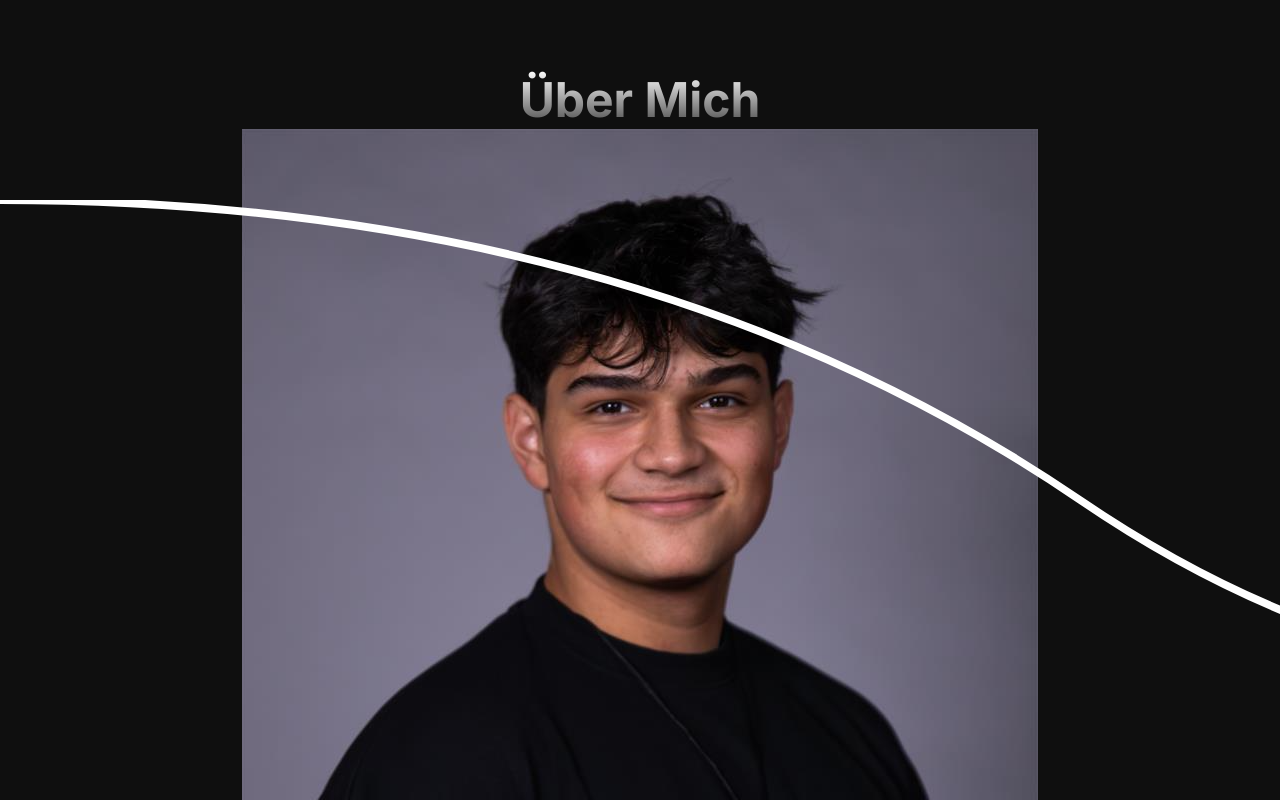
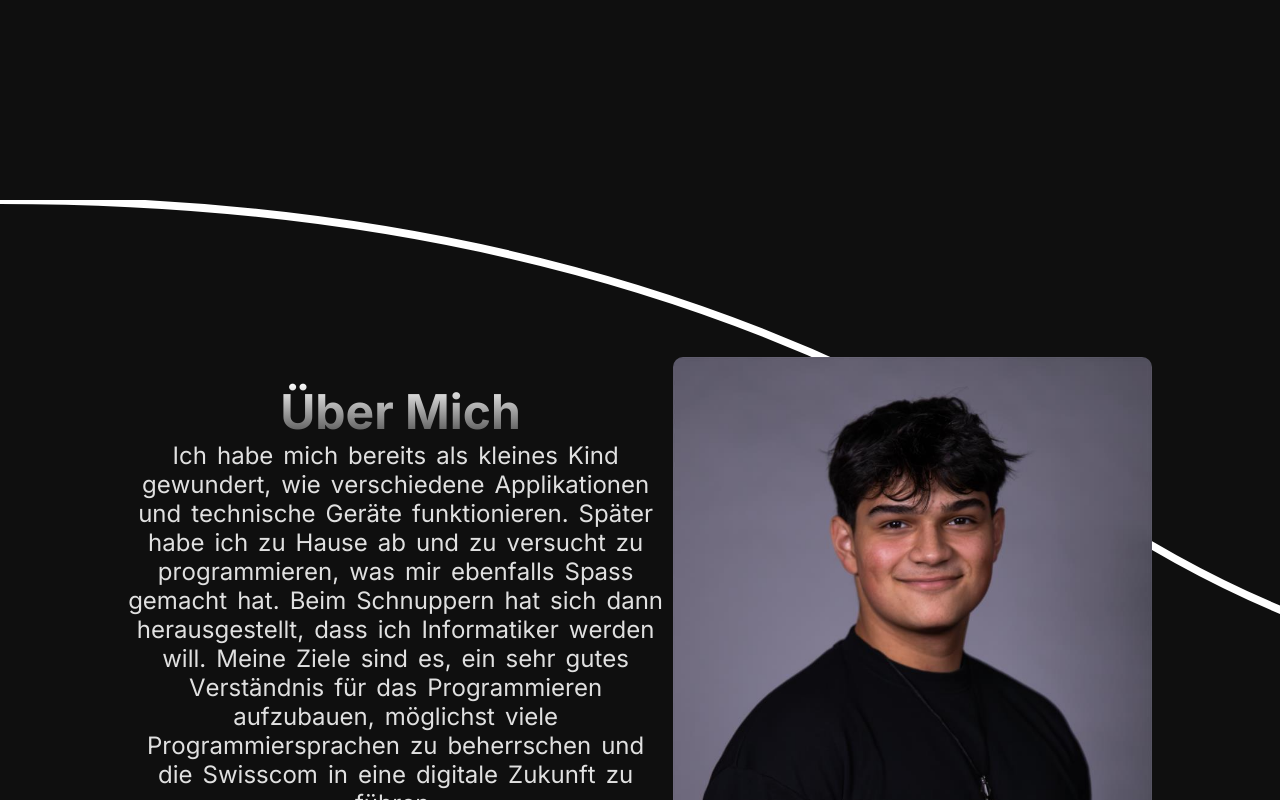
Before and after one commit to Paul-lift/PaulsWebsite, a React (Vite) app: page / in a window 1280 px wide. Shown: the part 600-1400 px from the top of the page. Built offline with nearby package versions, Linux system fonts and the light colour scheme.

Commit message:
image, svg idnex

```diff
--- a/src/components/AboutMe/AboutMe.module.css
+++ b/src/components/AboutMe/AboutMe.module.css
@@ -25,3 +25,18 @@
     background-clip: text;
     -webkit-text-fill-color: transparent;
 }
+
+.aboutMeInfoContainer{
+    display: flex;
+    flex-direction: row;
+    justify-content: center;
+    align-items: center;
+}
+
+
+.aboutMeInfoContainer img{
+    width: auto;
+    height: 60vh;
+    z-index: 2;
+    border-radius: 10px;
+}
--- a/src/components/AboutMe/AboutMe.tsx
+++ b/src/components/AboutMe/AboutMe.tsx
@@ -3,7 +3,6 @@ import { useEffect, useRef } from "react";
 import gsap from "gsap";
 import { ScrollTrigger } from "gsap/ScrollTrigger";
 import portraitImage from "../../assets/Portrait_Paul_Bot.png";
-
 
 gsap.registerPlugin(ScrollTrigger);
 
@@ -34,12 +33,13 @@ function AboutMe() {
     const words = textRef.current!.querySelectorAll(".word");
     const letters = textRef.current!.querySelectorAll(".letter");
 
-    letters.forEach((letter: any) => {
+    words.forEach((letter: any) => {
       gsap.set(letter, { display: "inline-block" });
 
       letter.addEventListener("mouseenter", () => {
         gsap.to(letter, {
-          y: -7,
+          y: -2,
+          x: 0,
           color: "#a05cc7",
           textShadow: "0px 0px 10px #a05cc7",
           duration: 0.3,
@@ -49,6 +49,7 @@ function AboutMe() {
         letter.addEventListener("mouseleave", () => {
           gsap.to(letter, {
             y: 0,
+            x: 0,
             color: "#f8f8ff",
             textShadow: "none",
             duration: 0.3,
@@ -69,8 +70,10 @@ function AboutMe() {
   return (
     <>
       <div className={styles.aboutMe} ref={aboutMeRef}>
+        <div className={styles.aboutMeInfoContainer}>
+          <div>
             <h1 className={styles.gradientText}>Über Mich</h1>
-        <img src={portraitImage}  alt="" />
+
             <p className={styles.secondaryText} ref={textRef}>
               {"Ich habe mich bereits als kleines Kind gewundert, wie verschiedene Applikationen und technische Geräte funktionieren. Später habe ich zu Hause ab und zu versucht zu programmieren, was mir ebenfalls Spass gemacht hat. Beim Schnuppern hat sich dann herausgestellt, dass ich Informatiker werden will. Meine Ziele sind es, ein sehr gutes Verständnis für das Programmieren aufzubauen, möglichst viele Programmiersprachen zu beherrschen und die Swisscom in eine digitale Zukunft zu führen."
                 .split(" ")
@@ -93,6 +96,11 @@ function AboutMe() {
                 ))}
             </p>
           </div>
+          <div className={styles.portraitContainer}>
+            <img src={portraitImage} alt="" />
+          </div>
+        </div>
+      </div>
     </>
   );
 }
--- a/src/components/SvgOne/SvgOne.module.css
+++ b/src/components/SvgOne/SvgOne.module.css
@@ -3,6 +3,6 @@
     left: 0;
     width: 100%;
     height: 100%;
-    z-index: 1  ; /* Stelle sicher, dass es über anderen Elementen liegt */
+    z-index: 0 ; /* Stelle sicher, dass es über anderen Elementen liegt */
     pointer-events: none; /* Verhindert Klickblockaden */
   }
--- a/src/components/SvgOne/svgOne.tsx
+++ b/src/components/SvgOne/svgOne.tsx
@@ -9,6 +9,26 @@ function SvgOne() {
 
   const pathRef = useRef<SVGPathElement | null>(null);
   const ballRef = useRef<SVGCircleElement | null>(null);
+
+    const SvgRef = useRef(null);
+
+  useEffect(() => {
+    gsap.fromTo(
+      SvgRef.current,
+      { opacity: 0, y: -40 },
+      {
+        opacity: 1,
+        y: 0,
+        duration: 1.2,
+        ease: "power3.out",
+        scrollTrigger: {
+          trigger: SvgRef.current,
+          start: "top 10%",
+          toggleActions: "play none none none",
+        },
+      }
+    );
+  }, []);
 
   useEffect(() => {
     if (!pathRef.current || !ballRef.current) {
@@ -46,6 +66,7 @@ function SvgOne() {
         viewBox="0 0 800 400"
         className={styles.svg}
         preserveAspectRatio="none"
+        ref={SvgRef}
       >
         <path
           ref={pathRef}
```
Also changed, not shown: src/App.tsx (+14 -14 lines). Lines whose indentation alone changed are shown as unchanged.
